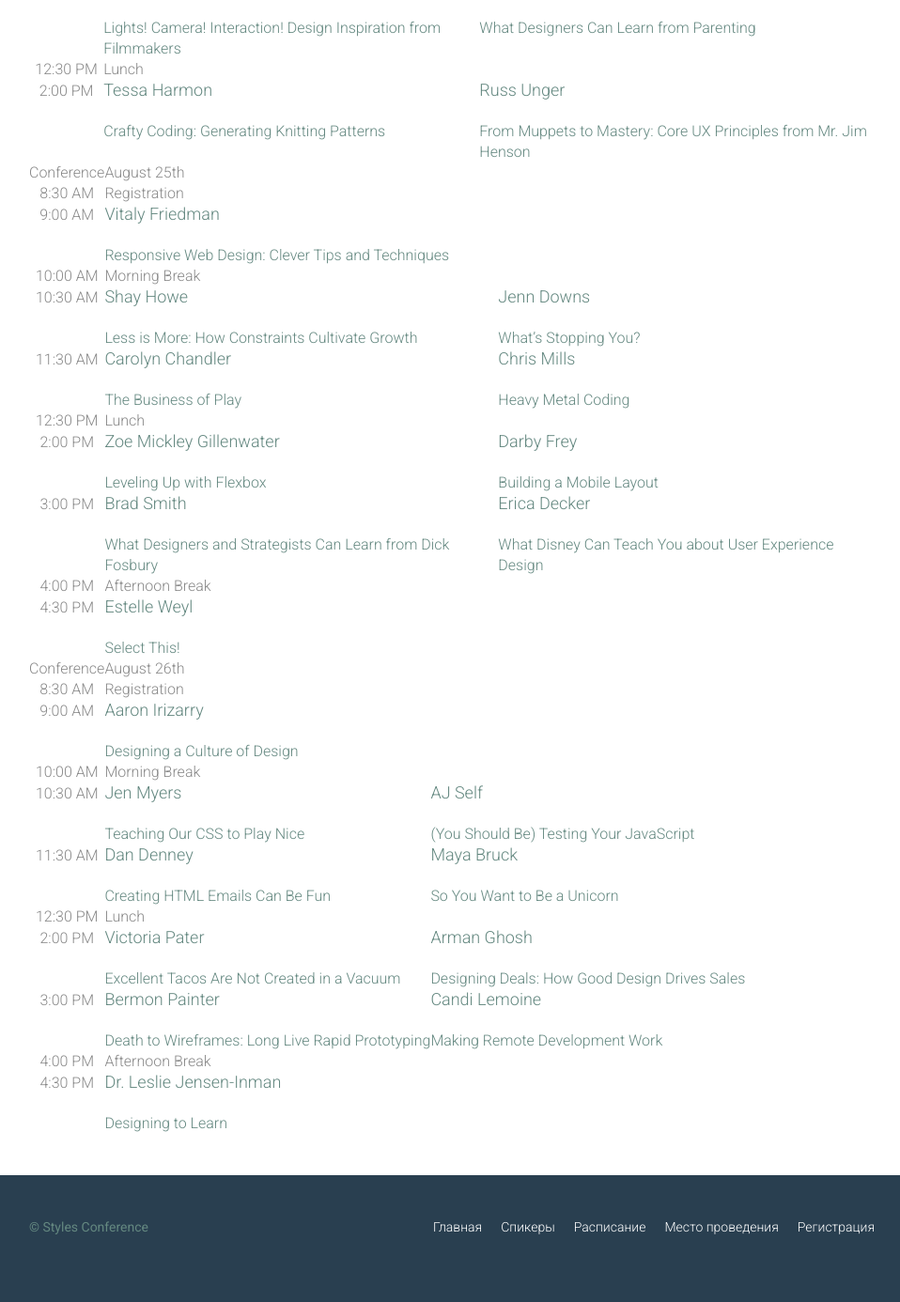
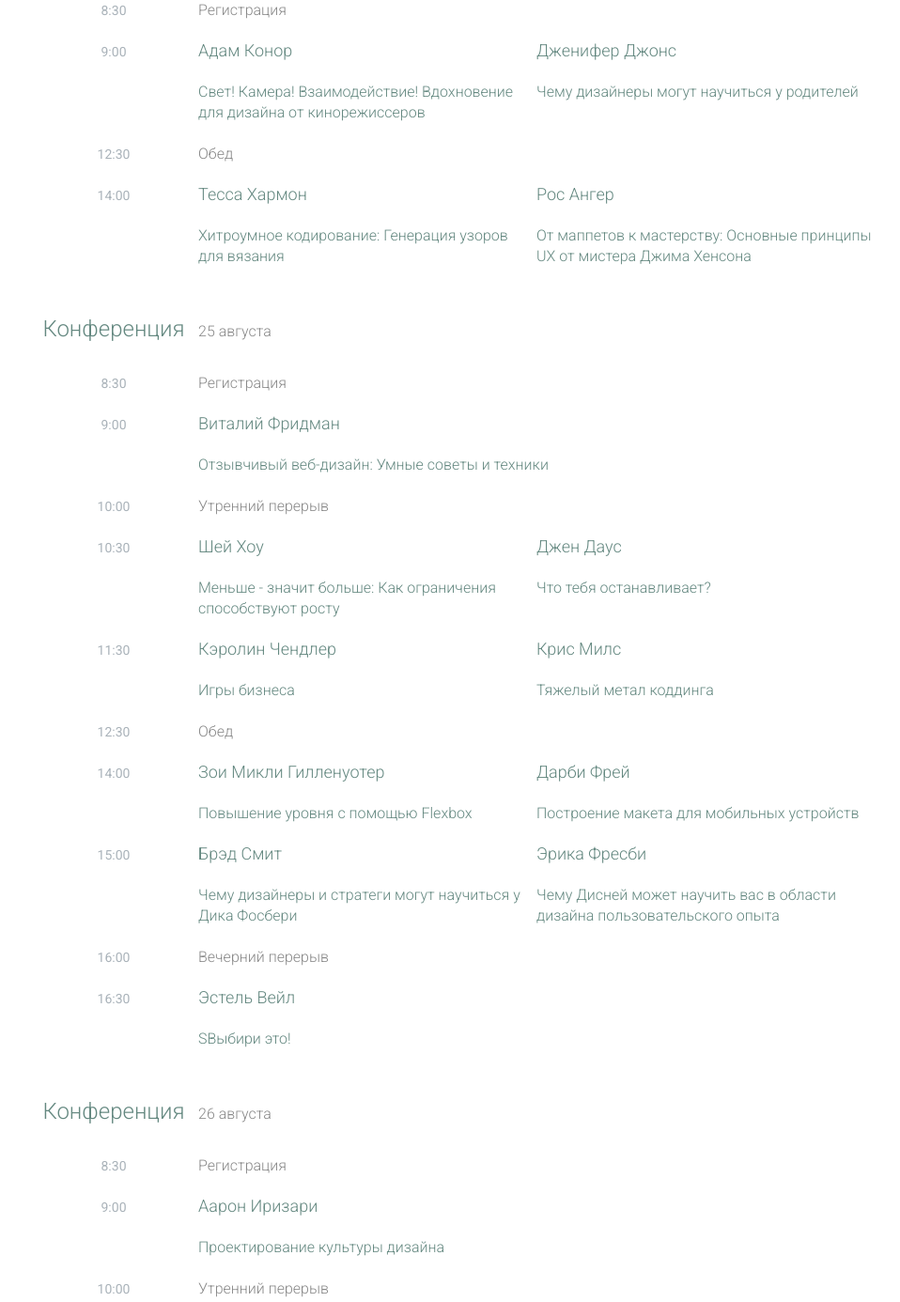
Before and after one commit to intellegento/styles-conference, a plain HTML site: page schedule.html in a window 1280 px wide. Shown: the part 564-1950 px from the top of the page at 94% size, without its empty margins (159-1117 px from the left). Before the commit the page ends 1925 px from the top, so only its background shows below. Drawn offline with Linux system fonts and the light colour scheme.

Commit message:
fix shedule

```diff
--- a/assets/stylesheets/main.css
+++ b/assets/stylesheets/main.css
@@ -432,3 +432,40 @@ p a {
   padding: 22px 0;
   text-align: center;
 }
+
+/*
+  ========================================
+  Расписание
+  ========================================
+*/
+
+.container {
+  padding-left: 30px;
+  padding-right: 30px;
+}
+
+table {
+  margin-bottom: 44px;
+  width: 100%;
+}
+
+thead {
+  line-height: 44px;
+}
+
+thead th {
+  color: #648880;
+  font-size: 24px;
+}
+
+td {
+  width: 40%;
+}
+
+tbody th {
+  color: #a9b2b9;
+  font-size: 14px;
+  font-weight: 400;
+  padding-top: 22px;
+  text-transform: uppercase;
+}
--- a/schedule.html
+++ b/schedule.html
@@ -41,61 +41,61 @@
     <thead>
     <tr>
     <th scope="row">
-    Workshops
+    Семинары
     </th>
     <td class="schedule-offset" colspan="2">
-    August 24th
+    24 августа
     </td>
     </tr>
     </thead>
     <tbody>
     <tr>
     <th scope="row">
-    <time datetime="08:30:00">8:30 AM</time>
+    <time datetime="08:30:00">8:30</time>
     </th>
     <td class="schedule-offset" colspan="2">
-    Registration
+    Регистрация
     </td>
     </tr>
     <tr>
     <th scope="row">
-    <time datetime="09:00:00">9:00 AM</time>
+    <time datetime="09:00:00">9:00</time>
     </th>
     <td>
     <a href="speakers.html#adam-connor">
-    <h4>Adam Connor</h4>
-    Lights! Camera! Interaction! Design Inspiration from Filmmakers
+    <h4>Адам Конор</h4>
+    Свет! Камера! Взаимодействие! Вдохновение для дизайна от кинорежиссеров
     </a>
     </td>
     <td>
     <a href="speakers.html#jennifer-jones">
-    <h4>Jennifer Jones</h4>
-    What Designers Can Learn from Parenting
+    <h4>Дженифер Джонс</h4>
+    Чему дизайнеры могут научиться у родителей
     </a>
     </td>
     </tr>
     <tr>
     <th scope="row">
-    <time datetime="12:30:00">12:30 PM</time>
+    <time datetime="12:30:00">12:30</time>
     </th>
     <td class="schedule-offset" colspan="2">
-    Lunch
+    Обед
     </td>
     </tr>
     <tr>
     <th scope="row">
-    <time datetime="14:00">2:00 PM</time>
+    <time datetime="14:00">14:00</time>
     </th>
     <td>
     <a href="speakers.html#tessa-harmon">
-    <h4>Tessa Harmon</h4>
-     Crafty Coding: Generating Knitting Patterns
+    <h4>Тесса Хармон</h4>
+    Хитроумное кодирование: Генерация узоров для вязания
     </a>
     </td>
     <td>
     <a href="speakers.html#russ-unger">
-    <h4>Russ Unger</h4>
-    From Muppets to Mastery: Core UX Principles from Mr. Jim Henson
+    <h4>Рос Ангер</h4>
+    От маппетов к мастерству: Основные принципы UX от мистера Джима Хенсона
     </a>
     </td>
     </tr>
@@ -106,133 +106,133 @@
     <thead>
     <tr>
     <th scope="row">
-    Conference
+    Конференция
     </th>
     <td class="schedule-offset" colspan="2">
-    August 25th
+    25 августа
     </td>
     </tr>
     </thead>
     <tbody>
     <tr>
     <th scope="row">
-    <time datetime="08:30:00">8:30 AM</time>
+    <time datetime="08:30:00">8:30</time>
     </th>
     <td class="schedule-offset" colspan="2">
-    Registration
+    Регистрация
     </td>
     </tr>
     <tr>
     <th scope="row">
-    <time datetime="09:00:00">9:00 AM</time>
+    <time datetime="09:00:00">9:00</time>
     </th>
     <td colspan="2">
     <a href="speakers.html#vitaly-friedman">
-    <h4>Vitaly Friedman</h4>
-    Responsive Web Design: Clever Tips and Techniques
+    <h4>Виталий Фридман</h4>
+    Отзывчивый веб-дизайн: Умные советы и техники
     </a>
     </td>
     </tr>
     <tr>
     <th scope="row">
-    <time datetime="10:00:00">10:00 AM</time>
+    <time datetime="10:00:00">10:00</time>
     </th>
     <td class="schedule-offset" colspan="2">
-    Morning Break
+    Утренний перерыв
     </td>
     </tr>
     <tr>
     <th scope="row">
-    <time datetime="10:30:00">10:30 AM</time>
+    <time datetime="10:30:00">10:30</time>
     </th>
     <td>
     <a href="speakers.html#shay-howe">
-    <h4>Shay Howe</h4>
-    Less is More: How Constraints Cultivate Growth
+    <h4>Шей Хоу</h4>
+    Меньше - значит больше: Как ограничения способствуют росту
     </a>
     </td>
     <td>
     <a href="speakers.html#jenn-downs">
-    <h4>Jenn Downs</h4>
-    What’s Stopping You?
+    <h4>Джен Даус</h4>
+    Что тебя останавливает?
     </a>
     </td>
     </tr>
     <tr>
     <th scope="row">
-    <time datetime="11:30:00">11:30 AM</time>
+    <time datetime="11:30:00">11:30</time>
     </th>
     <td>
     <a href="speakers.html#carolyn-chandler">
-    <h4>Carolyn Chandler</h4>
-    The Business of Play
+    <h4>Кэролин Чендлер</h4>
+    Игры бизнеса
     </a>
     </td>
     <td>
     <a href="speakers.html#chris-mills">
-    <h4>Chris Mills</h4>
-    Heavy Metal Coding
+    <h4>Крис Милс</h4>
+    Тяжелый метал коддинга
     </a>
     </td>
     </tr>
     <tr>
     <th scope="row">
-    <time datetime="12:30:00">12:30 PM</time>
+    <time datetime="12:30:00">12:30</time>
     </th>
     <td class="schedule-offset" colspan="2">
-    Lunch
+    Обед
     </td>
     </tr>
     <tr>
     <th scope="row">
-    <time datetime="14:00">2:00 PM</time>
+    <time datetime="14:00">14:00</time>
     </th>
     <td>
     <a href="speakers.html#zoe-mickley-gillenwater">
-    <h4>Zoe Mickley Gillenwater</h4>
-    Leveling Up with Flexbox
+    <h4>Зои Микли Гилленуотер</h4>
+    Повышение уровня с помощью Flexbox
     </a>
     </td>
     <td>
     <a href="speakers.html#darby-frey">
-    <h4>Darby Frey</h4>
-    Building a Mobile Layout
+    <h4>Дарби Фрей</h4>
+    Построение макета для мобильных устройств
     </a>
     </td>
     </tr>
     <tr>
     <th scope="row">
-    <time datetime="15:00:00">3:00 PM</time>
+    <time datetime="15:00:00">15:00</time>
     </th>
     <td>
     <a href="speakers.html#brad-smith">
-    <h4>Brad Smith</h4>
-    What Designers and Strategists Can Learn from Dick Fosbury
+    <h4>Брэд Смит</h4>
+    Чему дизайнеры и стратеги могут научиться у Дика Фосбери
     </a>
     </td>
     <td>
     <a href="speakers.html#erica-decker">
-    <h4>Erica Decker</h4>
-    What Disney Can Teach You about User Experience Design
+    <h4>Эрика Фресби</h4>
+    Чему Дисней может научить вас в области дизайна пользовательского опыта
     </a>
     </td>
     </tr>
     <tr>
     <th scope="row">
-    <time datetime="16:00:00">4:00 PM</time>
+    <time datetime="16:00:00">16:00</time>
     </th>
     <td class="schedule-offset" colspan="2">
-    Afternoon Break
+    Вечерний перерыв
     </td>
     </tr>
     <tr>
     <th scope="row">
-    <time datetime="16:30:00">4:30 PM</time>
+    <time datetime="16:30:00">16:30</time>
     </th>
     <td colspan="2">
     <a href="speakers.html#estelle-weyl">
-    <h4>Estelle Weyl</h4>
-    Select This!
+    <h4>Эстель Вейл</h4>
+    SВыбири это!
     </a>
     </td>
     </tr>
@@ -243,133 +243,133 @@
     <thead>
     <tr>
     <th scope="row">
-    Conference
+    Конференция
     </th>
     <td class="schedule-offset" colspan="2">
-    August 26th
+    26 августа
     </td>
     </tr>
     </thead>
     <tbody>
     <tr>
     <th scope="row">
-    <time datetime="08:30:00">8:30 AM</time>
+    <time datetime="08:30:00">8:30</time>
     </th>
     <td class="schedule-offset" colspan="2">
-    Registration
+    Регистрация
     </td>
     </tr>
     <tr>
     <th scope="row">
-    <time datetime="09:00:00">9:00 AM</time>
+    <time datetime="09:00:00">9:00</time>
     </th>
     <td colspan="2">
     <a href="speakers.html#aaron-irizarry">
-    <h4>Aaron Irizarry</h4>
-    Designing a Culture of Design
+    <h4>Аарон Иризари</h4>
+    Проектирование культуры дизайна
     </a>
     </td>
     </tr>
     <tr>
     <th scope="row">
-    <time datetime="10:00:00">10:00 AM</time>
+    <time datetime="10:00:00">10:00</time>
     </th>
     <td class="schedule-offset" colspan="2">
-    Morning Break
+    Утренний перерыв
     </td>
     </tr>
     <tr>
     <th scope="row">
-    <time datetime="10:30:00">10:30 AM</time>
+    <time datetime="10:30:00">10:30</time>
     </th>
     <td>
     <a href="speakers.html#jen-myers">
-    <h4>Jen Myers</h4>
-    Teaching Our CSS to Play Nice
+    <h4>Джен Маерс</h4>
+    Учим наш CSS играть красиво
     </a>
     </td>
     <td>
     <a href="speakers.html#aj-self">
-    <h4>AJ Self</h4>
-    (You Should Be) Testing Your JavaScript
+    <h4>Адж Селф</h4>
+    (Вы должны) тестировать свой JavaScript
     </a>
     </td>
     </tr>
     <tr>
     <th scope="row">
-    <time datetime="11:30:00">11:30 AM</time>
+    <time datetime="11:30:00">11:30</time>
     </th>
     <td>
     <a href="speakers.html#dan-denney">
-    <h4>Dan Denney</h4>
-    Creating HTML Emails Can Be Fun
+    <h4>Дэн Данни</h4>
+    Создание HTML-писем может быть увлекательным
     </a>
     </td>
     <td>
     <a href="speakers.html#maya-bruck">
-    <h4>Maya Bruck</h4>
-    So You Want to Be a Unicorn
+    <h4>Майя Бракк</h4>
+    Итак, вы хотите стать единорогом
     </a>
     </td>
     </tr>
     <tr>
     <th scope="row">
-    <time datetime="12:30:00">12:30 PM</time>
+    <time datetime="12:30:00">12:30</time>
     </th>
     <td class="schedule-offset" colspan="2">
-    Lunch
+    Обед
     </td>
     </tr>
     <tr>
     <th scope="row">
-    <time datetime="14:00">2:00 PM</time>
+    <time datetime="14:00">14:00</time>
     </th>
     <td>
     <a href="speakers.html#victoria-pater">
-    <h4>Victoria Pater</h4>
-    Excellent Tacos Are Not Created in a Vacuum
+    <h4>Виктория Паттер</h4>
+    Отличные тако не создаются в вакууме
     </a>
     </td>
     <td>
     <a href="speakers.html#arman-ghosh">
-    <h4>Arman Ghosh</h4>
-    Designing Deals: How Good Design Drives Sales
+    <h4>Арман Гош</h4>
+    Проектирование сделок: Как хороший дизайн стимулирует продажи
     </a>
     </td>
     </tr>
     <tr>
     <th scope="row">
-    <time datetime="15:00:00">3:00 PM</time>
+    <time datetime="15:00:00">15:00</time>
     </th>
     <td>
     <a href="speakers.html#bermon-painter">
-    <h4>Bermon Painter</h4>
-    Death to Wireframes: Long Live Rapid Prototyping
+    <h4>Бермон Паинтер</h4>
+    Смерть каркасам: Да здравствует быстрое прототипирование
     </a>
     </td>
     <td>
     <a href="speakers.html#candi-lemoine">
-     <h4>Candi Lemoine</h4>
-    Making Remote Development Work
+     <h4>Кэнди Лемоан</h4>
+     Создание удаленной разработки
     </a>
     </td>
     </tr>
     <tr>
     <th scope="row">
-    <time datetime="16:00:00">4:00 PM</time>
+    <time datetime="16:00:00">16:00</time>
     </th>
     <td class="schedule-offset" colspan="2">
-    Afternoon Break
+    Вечерний перерыв
     </td>
     </tr>
     <tr>
     <th scope="row">
-    <time datetime="16:30:00">4:30 PM</time>
+    <time datetime="16:30:00">16:30</time>
     </th>
     <td colspan="2">
     <a href="speakers.html#leslie-jensen-inman">
-    <h4>Dr. Leslie Jensen-Inman</h4>
-    Designing to Learn
+    <h4>Доктор Лесли Дженсен-Инман</h4>
+    Проектирование для обучения
     </a>
     </td>
     </tr>
```
